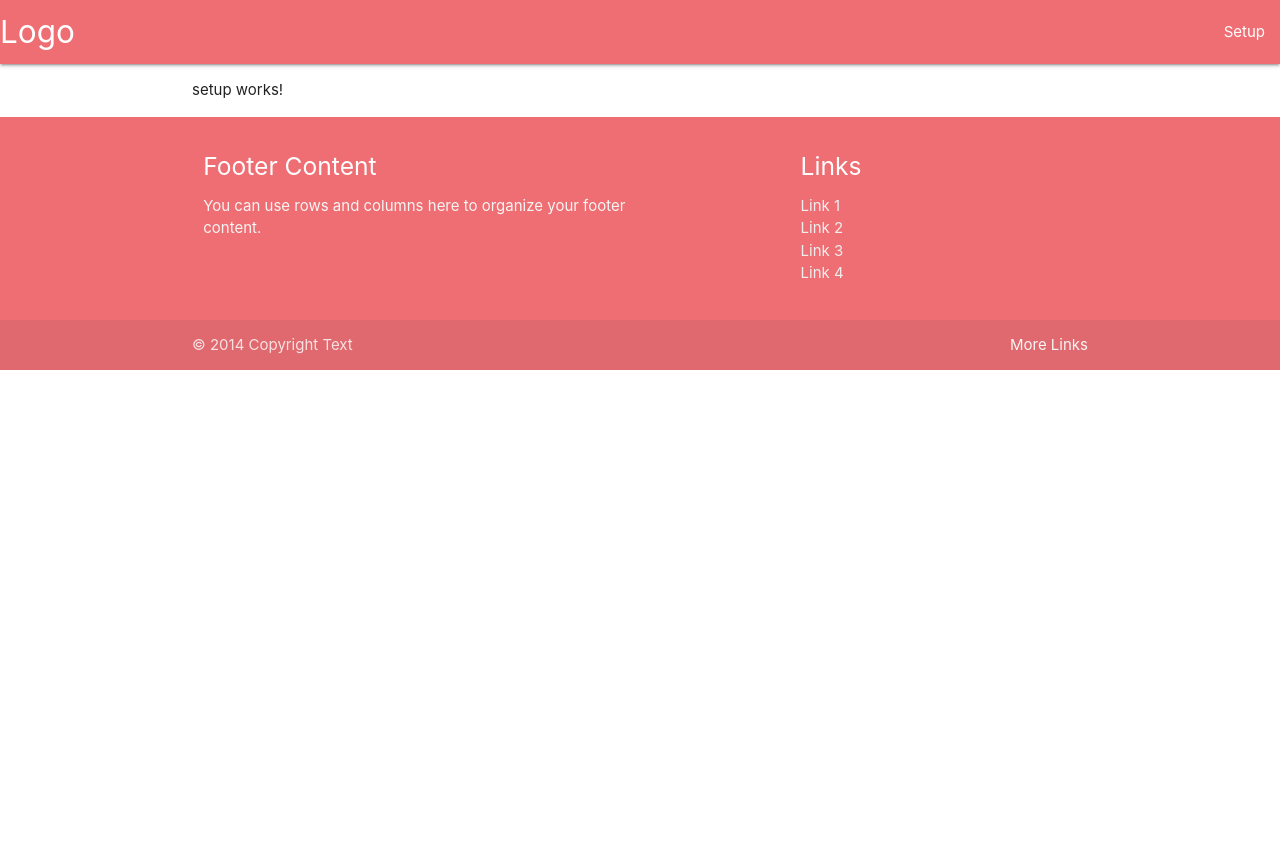
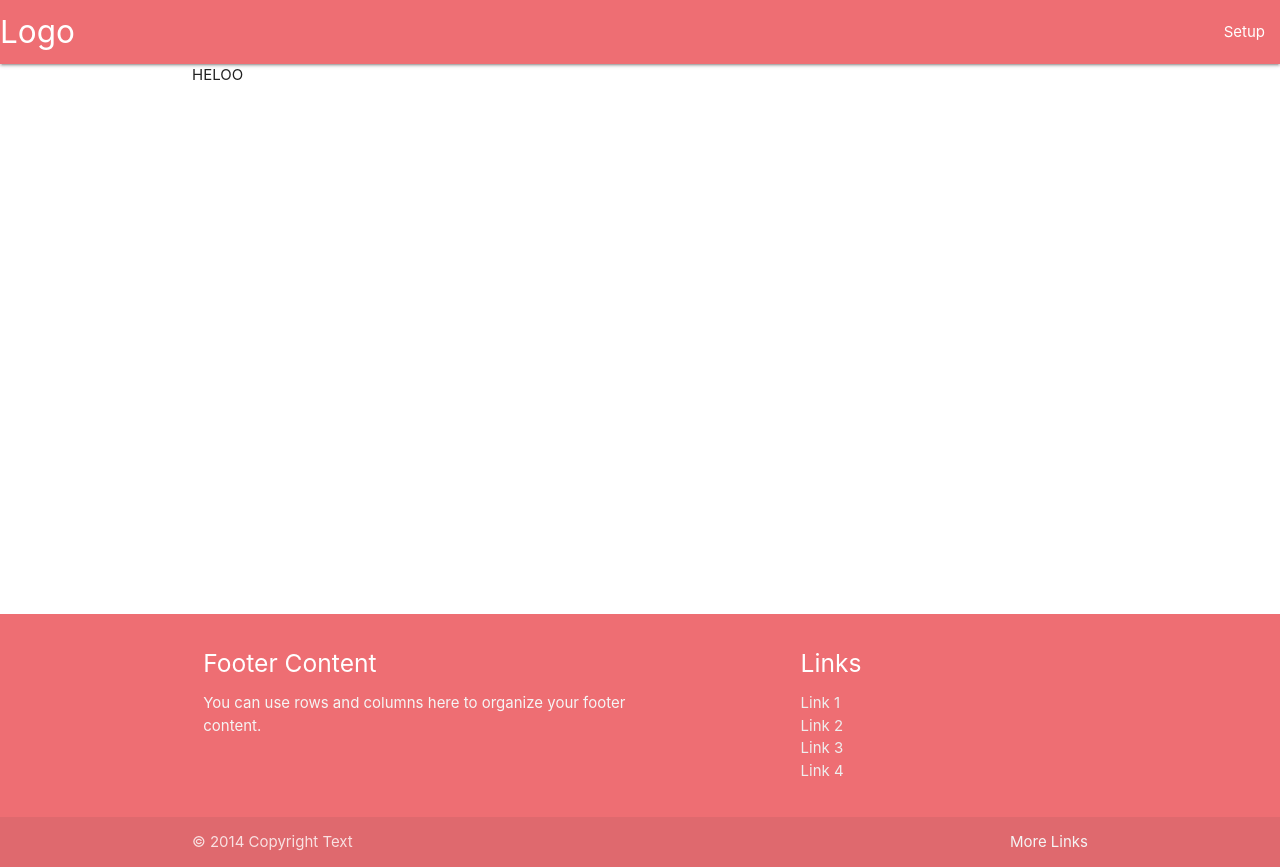
Before and after one commit to rudolfklikh/social-network, an Angular app in the folder social-network/: page /setup in a window 1280 px wide. Before the commit the page ends 800 px from the top, so only its background shows below. Built offline with nearby package versions, Linux system fonts and the light colour scheme.

Commit message:
Refinement component footer, pressing the component to the bottom of the screen, breaking the code into component

```diff
--- a/social-network/src/app/app.component.html
+++ b/social-network/src/app/app.component.html
@@ -1,7 +1 @@
-<app-nav-bar> </app-nav-bar>
-<div class="container">
-    <router-outlet></router-outlet>
-</div>
-<app-footer></app-footer>
-
-<!-- Footer Component ./footer/footer.component.html(all code)-->
+<app-main-content></app-main-content>
--- a/social-network/src/app/app.module.ts
+++ b/social-network/src/app/app.module.ts
@@ -12,6 +12,7 @@ import { UserComponent } from './user/user.component';
 import { NavBarComponent } from './nav-bar/nav-bar.component';
 import { FooterComponent } from './footer/footer.component';
 import { SetupComponent } from './setup/setup.component';
+import { MainContentComponent } from './main-content/main-content.component';
 
 const routes = [
   {path: '', component: HomePageComponent},
@@ -25,7 +26,8 @@ const routes = [
     UserComponent,
     NavBarComponent,
     FooterComponent,
-    SetupComponent
+    SetupComponent,
+    MainContentComponent
   ],
   imports: [
     BrowserModule,
--- a/social-network/src/app/footer/footer.component.html
+++ b/social-network/src/app/footer/footer.component.html
@@ -18,8 +18,8 @@
   </div>
   <div class="footer-copyright">
     <div class="container">
-    © 2014 Copyright Text
-    <a class="grey-text text-lighten-4 right" href="#!">More Links</a>
+      © 2014 Copyright Text
+      <a class="grey-text text-lighten-4 right" href="#!">More Links</a>
     </div>
   </div>
 </footer>
--- /dev/null
+++ b/social-network/src/app/main-content/main-content.component.html
@@ -0,0 +1,10 @@
+<div class="main-content__block">
+  <!-- Navigation bar-->
+    <app-nav-bar> </app-nav-bar>
+    <!-- Routing Block -> Show components -->
+    <div class="container content-block_app">
+        <router-outlet></router-outlet>
+    </div>
+    <!-- Footer Component ./footer/footer.component.html(all code)-->
+    <app-footer class="main-content__footer-component"></app-footer>
+</div>
--- /dev/null
+++ b/social-network/src/app/main-content/main-content.component.scss
@@ -0,0 +1,10 @@
+body,
+.main-content__block {
+  height: 100%;
+}
+.content-block_app {
+        min-height: calc(100vh - 250px);
+}
+.main-content__footer-component {
+  height: 250px;
+}
--- /dev/null
+++ b/social-network/src/app/main-content/main-content.component.ts
@@ -0,0 +1,15 @@
+import { Component, OnInit } from '@angular/core';
+
+@Component({
+  selector: 'app-main-content',
+  templateUrl: './main-content.component.html',
+  styleUrls: ['./main-content.component.scss']
+})
+export class MainContentComponent implements OnInit {
+
+  constructor() { }
+
+  ngOnInit() {
+  }
+
+}
--- a/social-network/src/app/setup/setup.component.html
+++ b/social-network/src/app/setup/setup.component.html
@@ -1,3 +1,4 @@
-<p>
-  setup works!
-</p>
+<div class="row">
+  HELOO
+
+</div>
```
Also changed, not shown: 1 other file (tests, documents, lock files or other folders).
